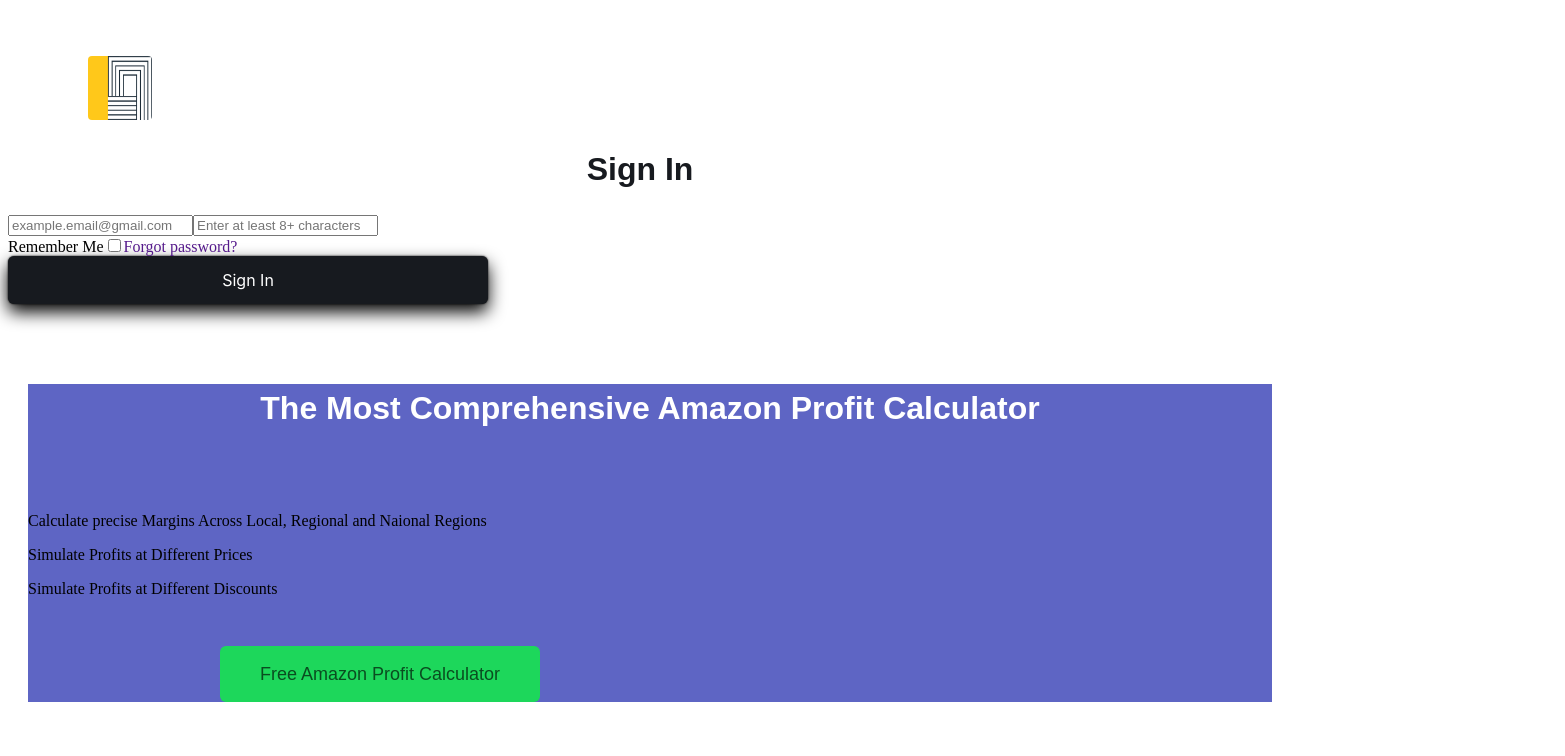
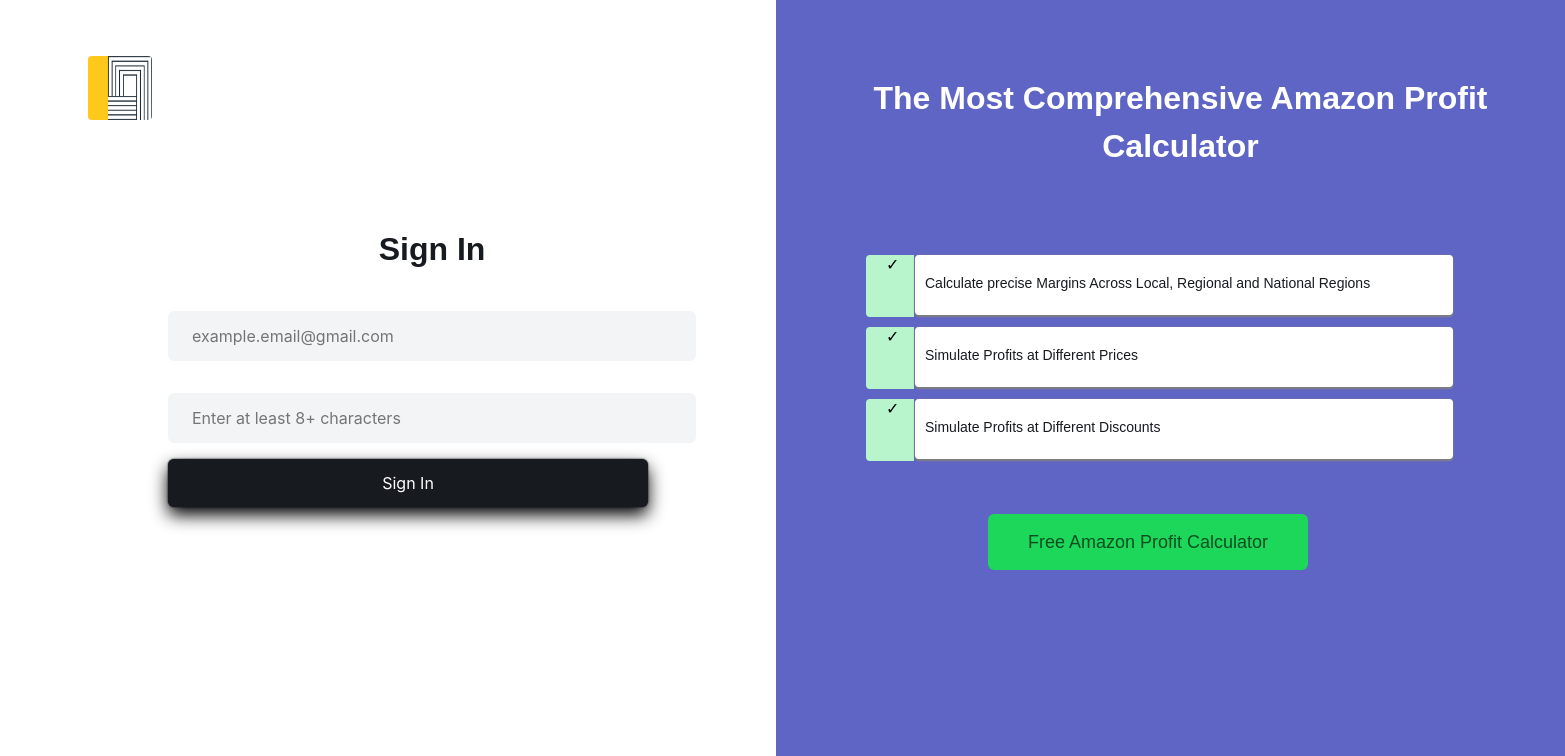
Before and after one commit to seller-square/HomePageV1, a React (Create React App) app: page / in a window 1280 px wide. Shown: the top 756 px of the page, 1565 px wide, since content can reach past the window. Built offline with nearby package versions, Linux system fonts and the light colour scheme.

Commit message:
updating ui

```diff
--- a/src/App.js
+++ b/src/App.js
@@ -1,10 +1,10 @@
 import styles from './index.css';
-import React, { useState, useEffect } from 'react';
+import React, { useState } from 'react';
 // test
 function App() {
   const [popup, setpopup] = useState(false);
   const [submitted, setSubmitted] = useState(false);
-  const[submit, setsubmit] = useState(true);
+  const [submit, setsubmit] = useState(true);
 
   const handleSubmit = async (e) => {
     e.preventDefault();
@@ -22,32 +22,61 @@
   return (
     <div className={styles.App}>
       {submit &&
-      <div>
+        <div className=''>
           <div className="">
             <img className='logo' src="/logo.png" alt="Company Logo" />
           </div>
+          <div className='main'>
+            <div className='form-fields'>
               <div>
                 <div>
                   <h1 className='signIn'>Sign In</h1>
+                  <div>
                     <form action="" className='signin-form' onSubmit={handleSubmit}>
-            <input type="email" className='form-inp-1' placeholder='example.email@gmail.com' />
-            <input type="password" className='form-inp-2' placeholder='Enter at least 8+ characters' />
+                      <div className='inputs'>
                         <div>
+                          <input type="email" className='form-inp' placeholder='example.email@gmail.com' />
+                        </div>
                         <div>
-                <label className='label-one'>Remember Me</label>
-                <input type="checkbox" className='form-inp-3'></input>
-                <a href="" className='forgot-pswd' >Forgot password?</a>
+                          <input type="password" className='form-inp' placeholder='Enter at least 8+ characters' />
                         </div>
                       </div>
+
                       <button type='submit' className='signin-btn'>Sign In</button>
                     </form>
                   </div>
+                </div>
+              </div>
+            </div>
+            <div className='main-cnt'>
             <div className='container'>
               <h1 className='heading'>The Most Comprehensive Amazon Profit Calculator</h1>
-          <p className='para-1'>Calculate precise Margins Across Local, Regional and Naional Regions</p>
-          <p className='para-2'>Simulate Profits at Different Prices</p>
-          <p className='para-3'>Simulate Profits at Different Discounts</p>
+              <div className='box'>
+                <div className='box-1'>
+                  <icon className="icon">	&#10003;</icon>
+                </div>
+                <div className='box-2'>
+                  <p className='para'>Calculate precise Margins Across Local, Regional and National Regions</p>
+                </div>
+              </div>
+              <div className='box'>
+                <div className='box-1'>
+                  <icon className="icon">	&#10003;</icon>
+                </div>
+                <div className='box-2'>
+                  <p className='para'>Simulate Profits at Different Prices</p>
+                </div>
+              </div>
+              <div className='box'>
+                <div className='box-1'>
+                  <icon className="icon">	&#10003;</icon>
+                </div>
+                <div className='box-2'>
+                  <p className='para'>Simulate Profits at Different Discounts</p>
+                </div>
+              </div>
               <a href="http://app.sellersquare.in/free-ecommerce-tools/margin-analyser/amazon-margin-calculator"><button className='calculator-btn' type="submit"> Free Amazon Profit Calculator </button></a>
+            </div>
           </div>
         </div>
         </div>
```
Lines whose indentation alone changed are shown as unchanged.
